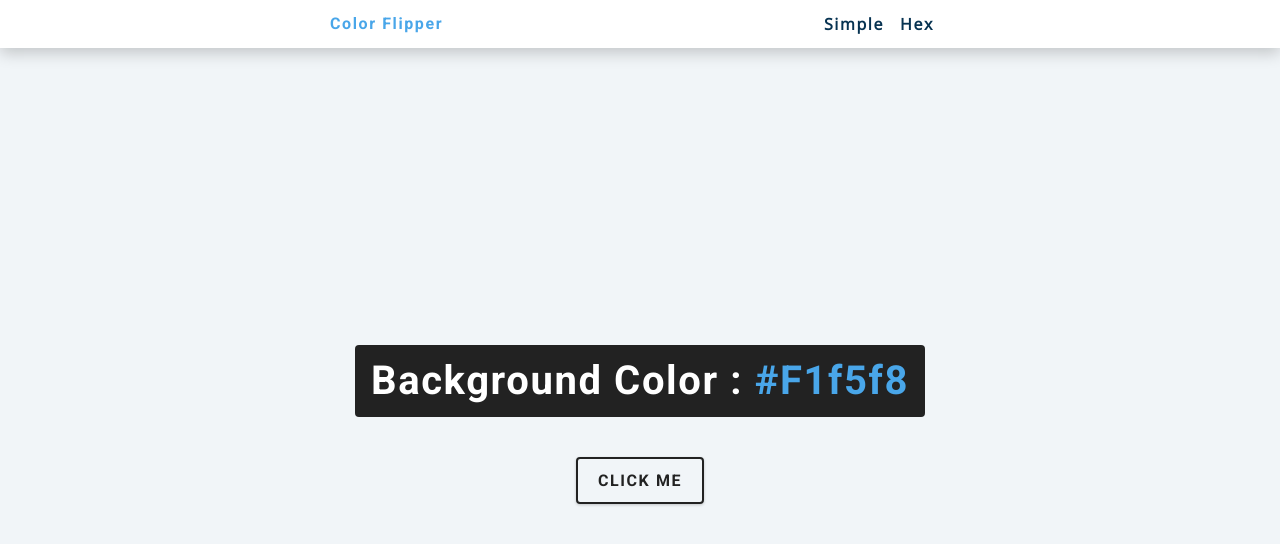
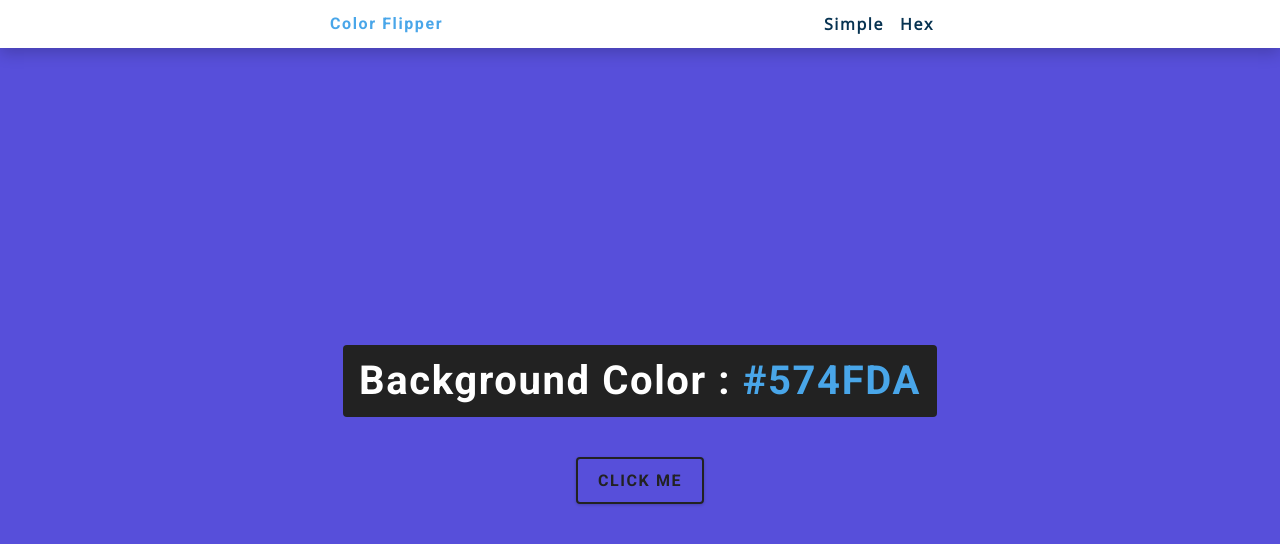
Before and after one commit to HumairaRahaman/js_dom_dom, a plain HTML site: page setup/hex.html in a window 1280 px wide. Both pictures are taken after a click on the button "CLICK ME". Drawn offline with nearby package versions, Linux system fonts and the light colour scheme.

Commit message:
generate color random

```diff
--- a/setup/hex.js
+++ b/setup/hex.js
@@ -1 +1,18 @@
 const hex = [0, 1, 2, 3, 4, 5, 6, 7, 8, 9, "A", "B", "C", "D", "E", "F"];
+
+const btn = document.getElementById('btn');
+const color = document.querySelector('.color');
+
+btn.addEventListener('click', function(){
+    let hexColor = '#';
+    for(let i = 0; i<6 ; i++ ){
+        hexColor += hex[getrandomNumber()];
+    }
+    color.textContent = hexColor;
+    document.body.style.backgroundColor = hexColor;
+
+});
+
+function getrandomNumber(){
+    return Math.floor(Math.random() * hex.length);
+}
```
Also changed, not shown: setup/app.js (+15 -0 lines), setup/index.html (+15 -1 lines).
